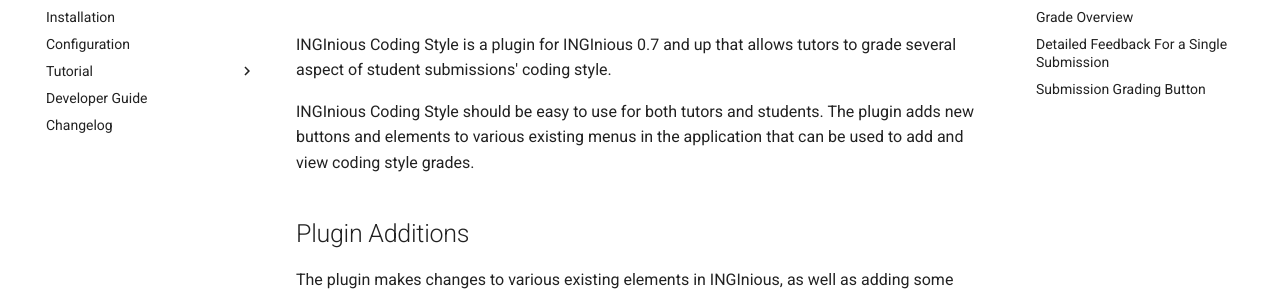
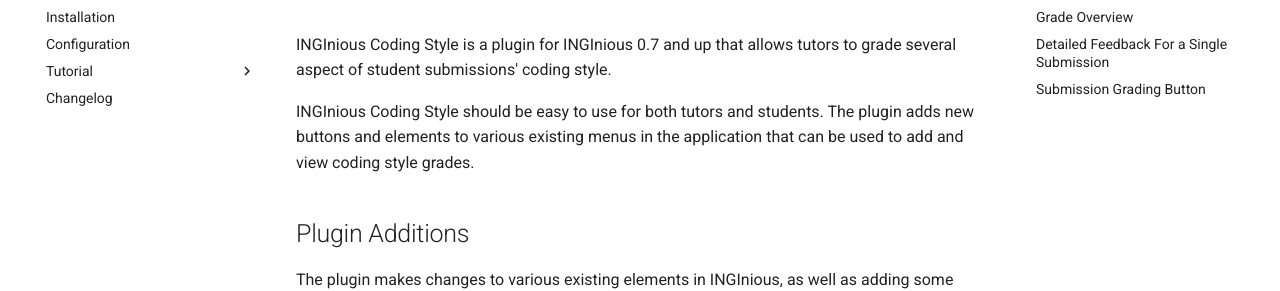
Before and after one commit to PederHA/inginious-coding-style, an MkDocs documentation site: the page built from docs/docs/index.md, in a window 1280 px wide. Shown: the part 148-439 px from the top of the page. Built offline with MkDocs 1.6.1 and Material for MkDocs 9.7.7, drawn with Linux system fonts in a browser that asks for light colours; comment, search, counter and statistics services are not loaded.

Commit message:
Disable developer guide page

```diff
--- a/docs/mkdocs.yml
+++ b/docs/mkdocs.yml
@@ -38,7 +38,7 @@ nav:
 - Tutorial:
   - tutorial/tutor-guide.md
   - tutorial/student-guide.md
-- developer-guide.md
+# - developer-guide.md
 - changelog.md
 markdown_extensions:
 - toc:
```
